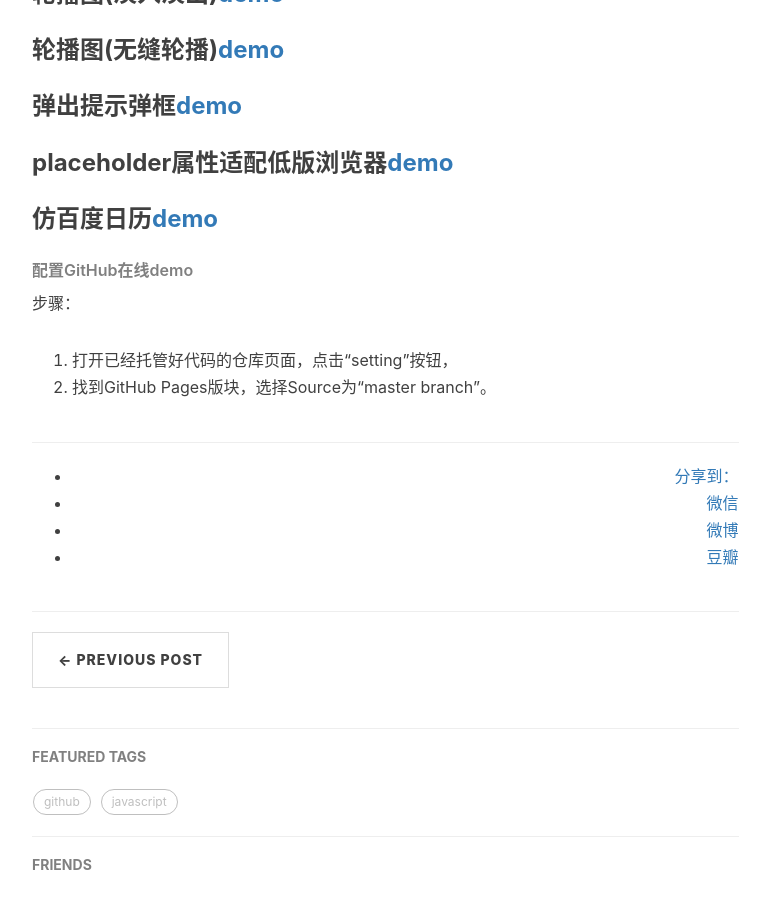
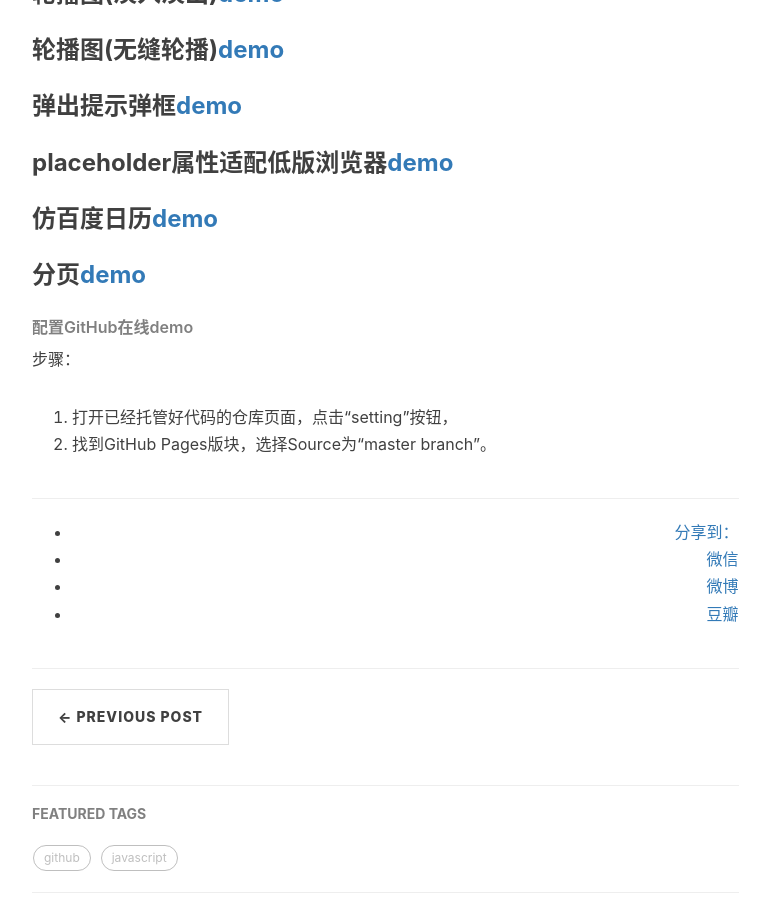
Before and after one commit to onepiece1991/onepiece1991.github.io, a Jekyll site: the page built from _posts/2018-11-21-plugins-demo-2018.md, in a window 1280 px wide and 900 px high, scrolled down 592 px. Shown: the whole window, without its empty margins (233-1003 px from the left). Built offline with Jekyll 4.4.1, drawn with Linux system fonts in a browser that asks for light colours; nearby versions of some CDN libraries; comment, search, counter and statistics services are not loaded.

Commit message:
add page

```diff
--- a/_posts/2018-11-21-plugins-demo-2018.md
+++ b/_posts/2018-11-21-plugins-demo-2018.md
@@ -22,6 +22,8 @@
 
 ### 仿百度日历<a href="https://onepiece1991.github.io/Plugin/views/calendar.html" target="_blank">demo</a>
 
+### 分页<a href="https://onepiece1991.github.io/Plugin/views/page.html" target="_blank">demo</a>
+
 
 
 
```
